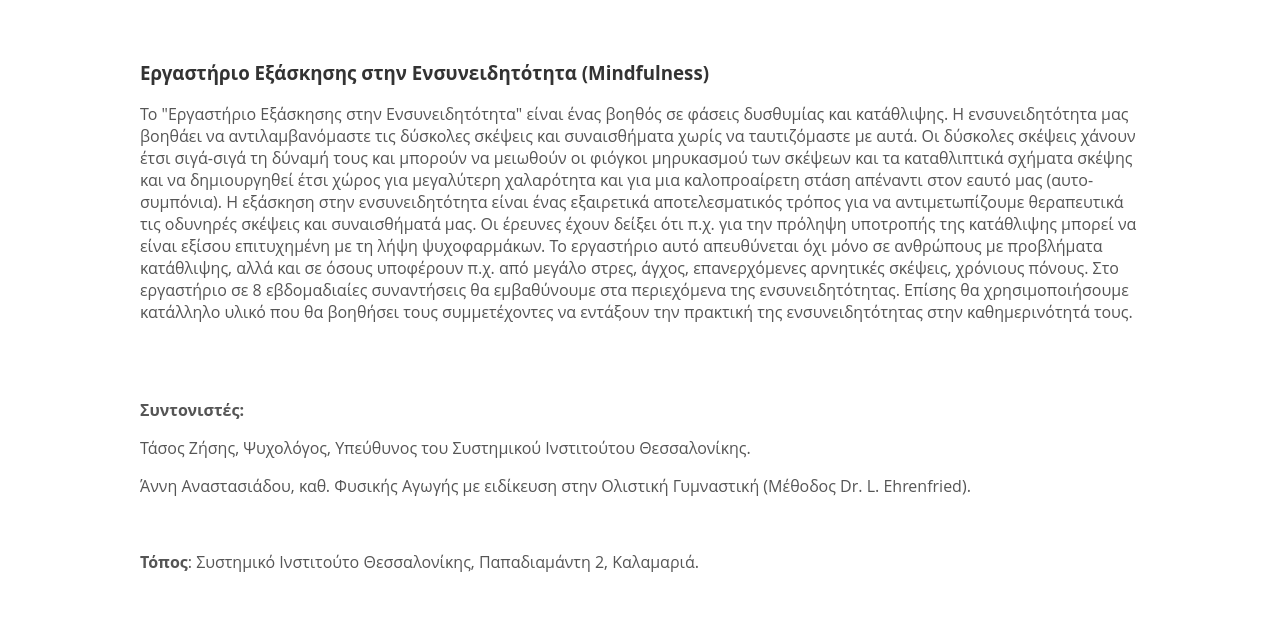
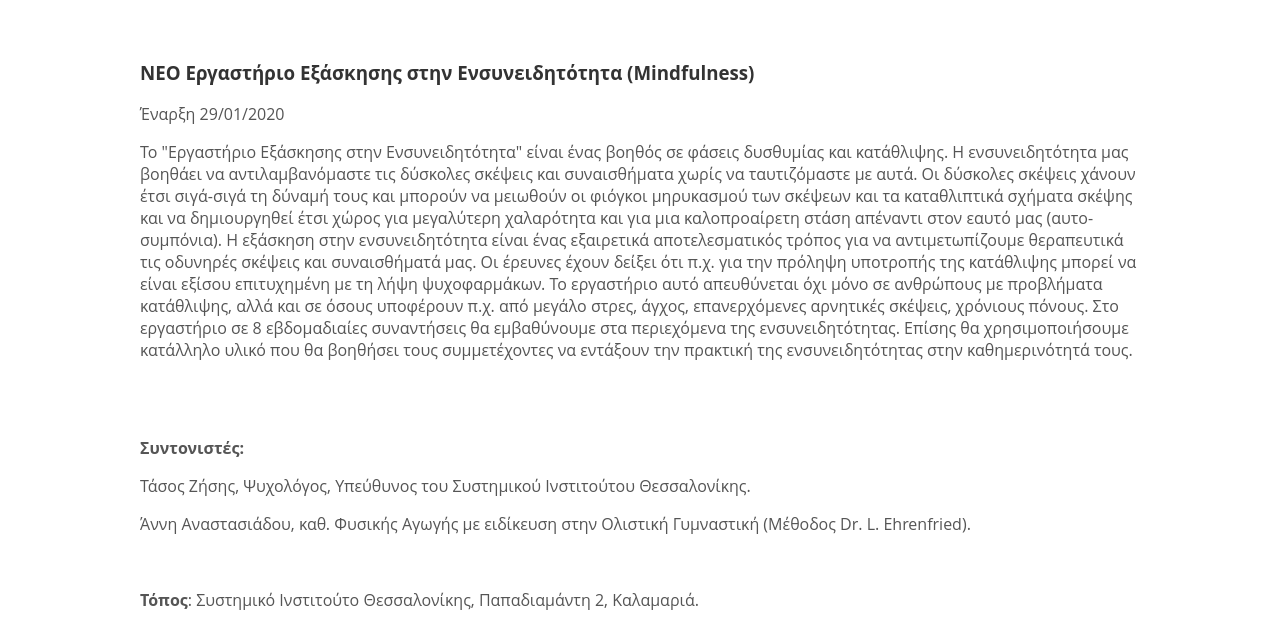
Before and after one commit to olistiki/olistiki, a plain HTML site: page mindfulness.html in a window 1280 px wide. Shown: the part 169-793 px from the top of the page. Drawn offline with Linux system fonts and the light colour scheme.

Commit message:
Update mindfulness.html

```diff
--- a/mindfulness.html
+++ b/mindfulness.html
@@ -49,10 +49,13 @@
         <div class="post">
 
         <h3 class="post-title">
-       Εργαστήριο Εξάσκησης στην Ενσυνειδητότητα (Mindfulness)
+      ΝΕΟ Εργαστήριο Εξάσκησης στην Ενσυνειδητότητα (Mindfulness)
         </h3>
         <div class="post-content">
           <p>
+           Έναρξη 29/01/2020
+              </p>
+              <p>
           Το "Εργαστήριο Εξάσκησης στην Ενσυνειδητότητα" είναι ένας βοηθός σε φάσεις δυσθυμίας και κατάθλιψης. Η ενσυνειδητότητα μας βοηθάει να αντιλαμβανόμαστε τις δύσκολες σκέψεις και συναισθήματα χωρίς να ταυτιζόμαστε με αυτά. Οι δύσκολες σκέψεις χάνουν έτσι σιγά-σιγά τη δύναμή τους και μπορούν να μειωθούν οι φιόγκοι μηρυκασμού των σκέψεων και τα καταθλιπτικά σχήματα σκέψης και να δημιουργηθεί έτσι χώρος για μεγαλύτερη χαλαρότητα και για μια καλοπροαίρετη στάση απέναντι στον εαυτό μας (αυτο-συμπόνια). Η εξάσκηση στην ενσυνειδητότητα είναι ένας εξαιρετικά αποτελεσματικός τρόπος για να αντιμετωπίζουμε θεραπευτικά τις οδυνηρές σκέψεις και συναισθήματά μας. Οι έρευνες έχουν δείξει ότι π.χ. για την πρόληψη υποτροπής της κατάθλιψης μπορεί να είναι εξίσου επιτυχημένη με τη λήψη ψυχοφαρμάκων. Το εργαστήριο αυτό απευθύνεται όχι μόνο σε ανθρώπους με προβλήματα κατάθλιψης, αλλά και σε όσους υποφέρουν π.χ. από μεγάλο στρες, άγχος, επανερχόμενες αρνητικές σκέψεις, χρόνιους πόνους. Στο εργαστήριο σε 8 εβδομαδιαίες συναντήσεις θα εμβαθύνουμε στα περιεχόμενα της ενσυνειδητότητας. Επίσης θα χρησιμοποιήσουμε κατάλληλο υλικό που θα βοηθήσει τους συμμετέχοντες να εντάξουν την πρακτική της ενσυνειδητότητας στην καθημερινότητά τους.
           </p>
               <br><br>
```
